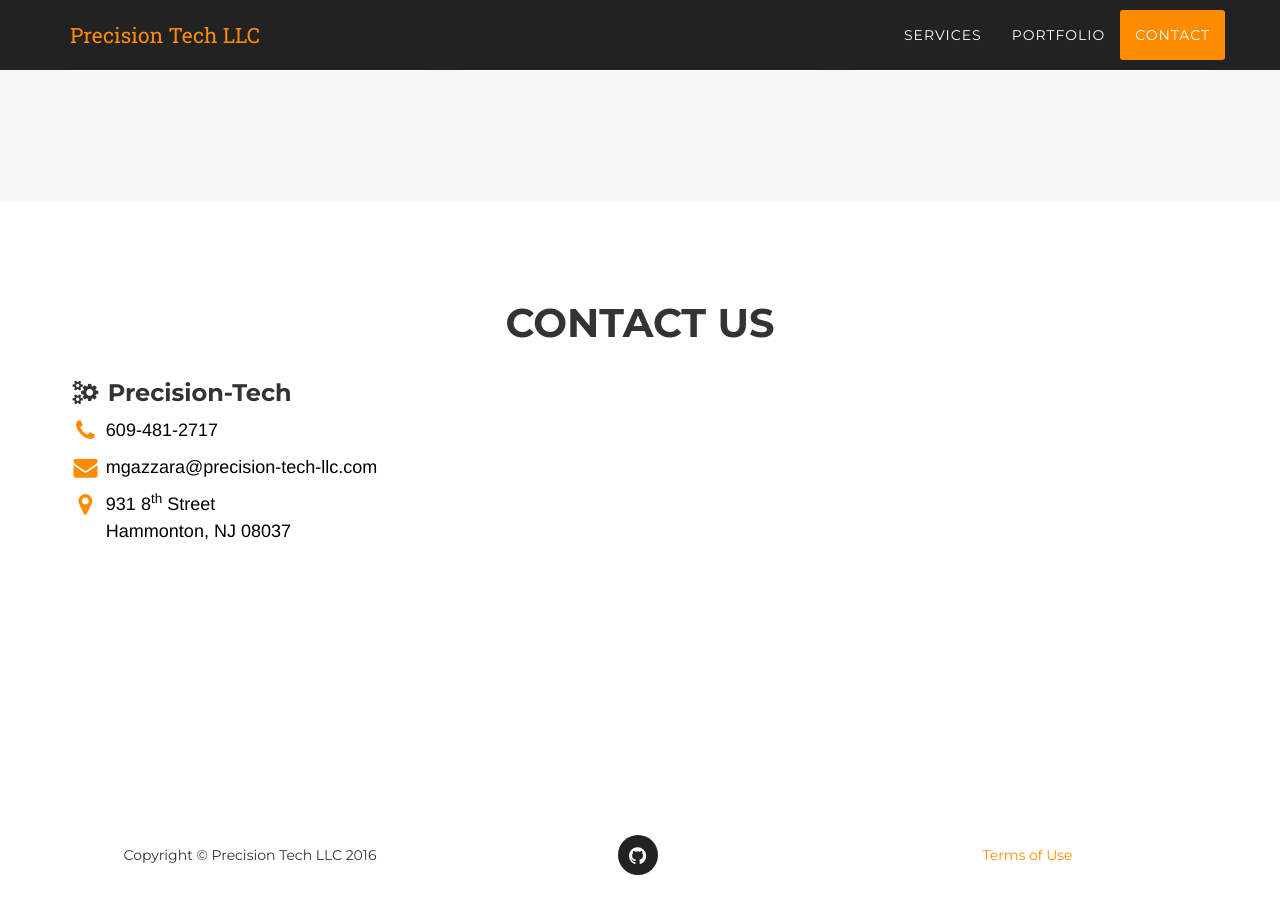
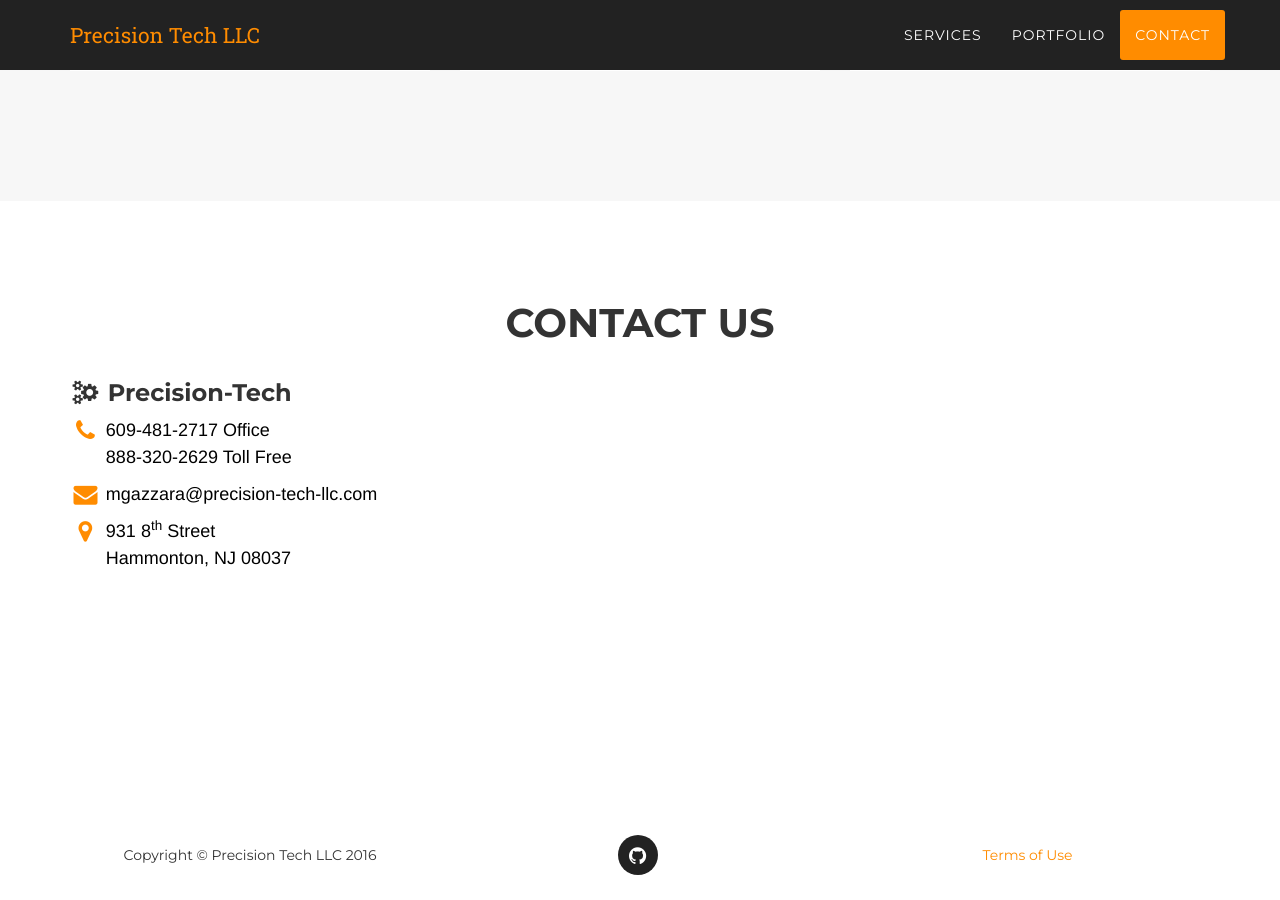
Before and after one commit to Precision-Tech/Precision-Tech.github.io, a Jekyll site: the page built from _posts/2014-09-20-project-2.markdown, in a window 1280 px wide and 900 px high, scrolled down 1790 px. Built offline with Jekyll 4.4.1, drawn with Linux system fonts in a browser that asks for light colours; some web fonts are replaced.

Commit message:
updated contact information

```diff
--- a/_config.yml
+++ b/_config.yml
@@ -13,7 +13,11 @@ google_maps_key: AIzaSyD6oIMwZGUllZf-P1zlIcSRmqPDSQQVkYM
 google_maps_directions: https://goo.gl/maps/vqxWEuFFWM52
 
 #Contact Information
-phone: 609-481-2717
+phone:
+  - number: 609-481-2717
+    description: Office
+  - number: 888-320-2629
+    description: Toll Free
 email: mgazzara@precision-tech-llc.com
 address:
   - line: 931 8<sup>th</sup> Street
--- a/_includes/contact.html
+++ b/_includes/contact.html
@@ -9,21 +9,11 @@
             <div class="row">
                 <div class="col-sm-4">
                     <h3 class="contact-heading"><i class="fa fa-cogs fa-flip-horizontal fa-fw"></i> Precision-Tech</h3>
-                    <p><i class="fa fa-phone fa-lg fa-fw contact-icon"></i> <a href="tel:{{ site.phone }}">{{ site.phone }}</a></p>
+                    <p>{% for numbers in site.phone %}{% if forloop.first %}<i class="fa fa-phone fa-lg fa-fw contact-icon"></i> <a href="tel:{{ numbers.number }}">{{ numbers.number }} {{ numbers.description }}</a>{% else %}                       <i class="fa fa-phone fa-lg fa-fw contact-icon-hidden"></i> <a href="tel:{{ numbers.number }}">{{ numbers.number }} {{ numbers.description }}</a>{% endif %}{% unless forloop.last %}<br>
+{% endunless %}{% endfor %}</p>
                     <p><i class="fa fa-envelope fa-lg fa-fw contact-icon"></i> <a href="mailto:{{ site.email }}">{{ site.email }}</a></p>
-                    <p><a href="{{ site.google_maps_directions }}" target="_blank">
-		        {% for lines in site.address %}
-                            {% if forloop.first %}
-                                <i class="fa fa-map-marker fa-lg fa-fw contact-icon"></i>
-			    {% else %}
-                                <i class="fa fa-map-marker fa-lg fa-fw contact-icon-hidden"></i>
-			    {% endif %}
-		            {{ lines.line }}
-			    {% unless forloop.last %}
-			        <br>
-			    {% endunless %}
-		        {% endfor %}
-		    </a></p>
+                    <p><i class="fa fa-map-marker fa-lg fa-fw contact-icon"></i><a href="{{ site.google_maps_directions }}" target="_blank">{% for lines in site.address %} {{ lines.line }}{% unless forloop.last %}<br>
+                       <i class="fa fa-map-marker fa-lg fa-fw contact-icon-hidden"></i>{% endunless %}{% endfor %}</a></p>
                 </div>
                 <div class="col-sm-8" id="map">
                 </div>
```
Lines whose indentation alone changed are shown as unchanged.
